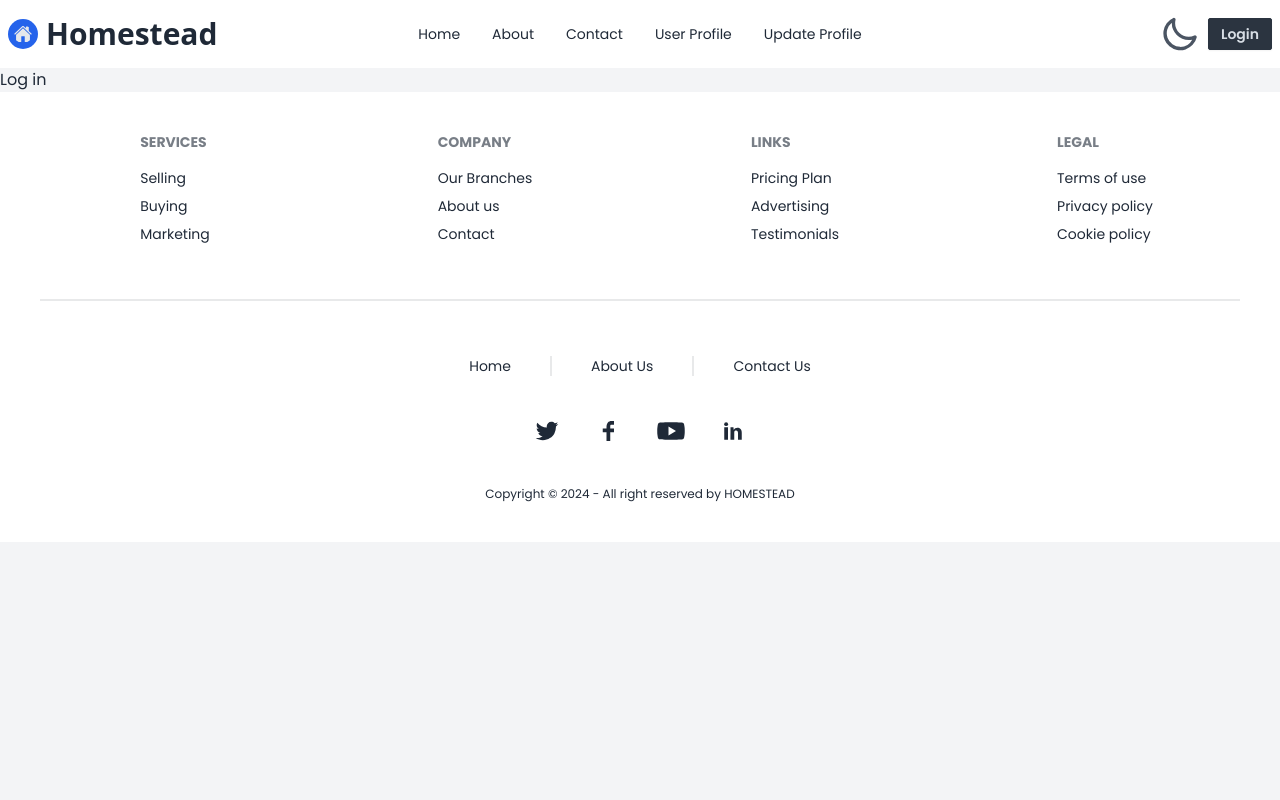
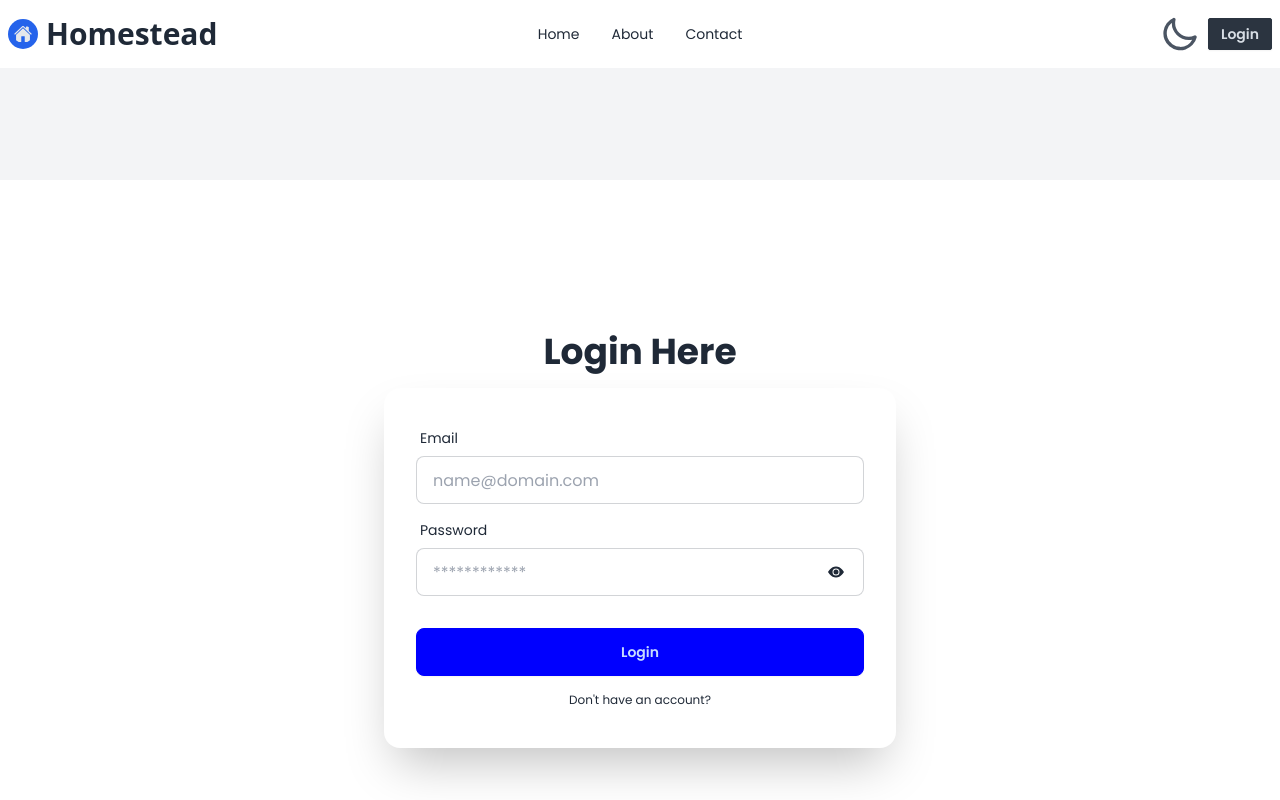
Before and after one commit to snokeOver/homestead-frontnd, a React (Vite) app: page /login in a window 1280 px wide. Shown: the top 800 px of the page. Built offline with nearby package versions, Linux system fonts and the light colour scheme; no server answers; a web font is replaced by a local one.

Commit message:
Completed the login page with email-password. Setup private routes and public routes. Updated the navBar functionality with private-public routes

```diff
--- a/src/components/header/NavBar.jsx
+++ b/src/components/header/NavBar.jsx
@@ -1,18 +1,20 @@
-import { useContext } from "react";
+import { useContext, useState } from "react";
 import { Link, NavLink } from "react-router-dom";
 import { AuthContext } from "../../providers/AuthProvider";
 import ThemeButton from "./ThemeButton";
 import { IoHome } from "react-icons/io5";
 const NavBar = () => {
-  const { loading, user } = useContext(AuthContext);
+  const { loading, user, setUser, logOut } = useContext(AuthContext);
+
+  const [isHovering, setIsHovering] = useState(false);
 
   const handleLogOut = () => {
-    //   logOut()
-    //     .then((result) => {
-    //       console.log(result);
-    //       setUser(null);
-    //     })
-    //     .catch((err) => console.log(err.message));
+    logOut()
+      .then((result) => {
+        console.log(result);
+        setUser(null);
+      })
+      .catch((err) => console.log(err.message));
   };
 
   const navLinks = (
@@ -26,6 +28,8 @@ const NavBar = () => {
       <li>
         <NavLink to="/contact">Contact</NavLink>
       </li>
+      {user && (
+        <>
           <li>
             <NavLink to="/user-profile">User Profile</NavLink>
           </li>
@@ -33,7 +37,10 @@ const NavBar = () => {
             <NavLink to="/update-profile">Update Profile</NavLink>
           </li>
         </>
+      )}
+    </>
   );
+
   return (
     <div className="navbar">
       <div className="navbar-start">
@@ -82,18 +89,27 @@ const NavBar = () => {
             <div
               tabIndex={0}
               role="button"
-              className="btn btn-ghost btn-circle avatar"
+              className="relative btn btn-ghost btn-circle avatar mr-1"
             >
-              <div className="w-8 rounded-full">
+              <div
+                className="w-8 rounded-full"
+                onMouseEnter={() => setIsHovering(true)}
+                onMouseLeave={() => setIsHovering(false)}
+              >
                 <img
                   alt="Tailwind CSS Navbar component"
                   src="https://i.ibb.co/vxg6nY4/user.png"
                 />
+                {isHovering && (
+                  <div className="absolute  top-14 -left-1 shadow-md py-2 px-4 rounded-lg">
+                    {user.displayName}
+                  </div>
+                )}
               </div>
             </div>
             <Link
               onClick={handleLogOut}
-              className="btn btn-neutral px-10 rounded-none btn-sm"
+              className="btn btn-neutral px-3 rounded-none btn-sm"
               to="/"
             >
               Logout
@@ -102,7 +118,7 @@ const NavBar = () => {
         ) : (
           <>
             {loading ? (
-              <span className="loading loading-spinner text-warning"></span>
+              <span className="loading loading-ring loading-lg"></span>
             ) : (
               <Link
                 className="btn btn-neutral px-3 rounded-sm btn-sm"
--- /dev/null
+++ b/src/components/sharedComponents/PageSkeleton.jsx
@@ -0,0 +1,16 @@
+import React from "react";
+
+const PageSkeleton = () => {
+  return (
+    <div className="container mx-auto flex justify-center py-10 lg:py-24 min-h-screen">
+      <div className="flex flex-col gap-4 w-[90%]">
+        <div className="skeleton h-32 w-full"></div>
+        <div className="skeleton h-24 w-28"></div>
+        <div className="skeleton h-24 w-full"></div>
+        <div className="skeleton h-24 w-full"></div>
+      </div>
+    </div>
+  );
+};
+
+export default PageSkeleton;
--- a/src/pages/Login.jsx
+++ b/src/pages/Login.jsx
@@ -1,7 +1,134 @@
-import React from "react";
+import { BsEyeSlashFill, BsFillEyeFill } from "react-icons/bs";
+import { useContext, useEffect, useState } from "react";
+import { Link, useNavigate } from "react-router-dom";
+
+import { ToastContainer, toast } from "react-toastify";
+import "react-toastify/dist/ReactToastify.css";
+import { AuthContext } from "../providers/AuthProvider.jsx";
 
 const Login = () => {
-  return <div>Log in</div>;
+  const { signInUser, user, setLoading } = useContext(AuthContext);
+  const navigate = useNavigate();
+  const [formData, setFormData] = useState({
+    email: "",
+    password: "",
+  });
+
+  const [googleErrMsg, setGoogleErrMsg] = useState("");
+
+  const [successMsg, setSuccessMsg] = useState("");
+  const [showPass, setShowPass] = useState(false);
+
+  // This should handle all the changes of different fields
+  const handleChange = (e) => {
+    const { name, value } = e.target;
+    setFormData((prevData) => ({
+      ...prevData,
+      [name]: value,
+    }));
+  };
+
+  useEffect(() => {
+    if (googleErrMsg) {
+      toast(googleErrMsg);
+    }
+  }, [googleErrMsg]);
+
+  // This should handle submission of form
+  const handleFormSubmit = (e) => {
+    e.preventDefault();
+    setGoogleErrMsg("");
+    setSuccessMsg("");
+
+    signInUser(formData.email, formData.password)
+      .then((result) => {
+        const user = result.user;
+
+        navigate("/");
+      })
+      .catch((err) => {
+        console.log(err.message);
+        console.log(err.code);
+        if (err.code === "auth/invalid-credential") {
+          setGoogleErrMsg("Either email or password is wrong!");
+        } else {
+          setGoogleErrMsg(err.code);
+        }
+        setSuccessMsg("");
+      });
+    setLoading(false);
+    setFormData({
+      email: "",
+      password: "",
+    });
+  };
+
+  // This is for first render
+  useEffect(() => {
+    setGoogleErrMsg();
+  }, []);
+
+  return (
+    <div className="my-10 xl:my-28 container bg-base-100 mx-auto p-5 md:p-10 min-h-screen">
+      <div className="hero py-24 bg-base-100 rounded-xl">
+        <div className="hero-content  w-full flex-col">
+          <div className="text-center lg:text-left ">
+            <h1 className="text-4xl font-bold">Login Here</h1>
+          </div>
+          <div className="card w-full max-w-lg shadow-2xl bg-base-100">
+            <form className="card-body" onSubmit={handleFormSubmit}>
+              <div className="form-control">
+                <label className="label">
+                  <span className="label-text">Email</span>
+                </label>
+                <input
+                  type="email"
+                  name="email"
+                  placeholder="name@domain.com"
+                  value={formData.email || ""}
+                  className="input input-bordered"
+                  onChange={handleChange}
+                  required
+                />
+              </div>
+
+              <div className="form-control relative">
+                <label className="label">
+                  <span className="label-text">Password</span>
+                </label>
+                <input
+                  type={showPass ? "text" : "password"}
+                  name="password"
+                  placeholder="************"
+                  value={formData.password || ""}
+                  className="input input-bordered"
+                  onChange={handleChange}
+                  required
+                />
+                <span
+                  className="absolute right-5 top-[3.25rem]"
+                  onClick={() => setShowPass(!showPass)}
+                >
+                  {showPass ? <BsEyeSlashFill /> : <BsFillEyeFill />}
+                </span>
+              </div>
+
+              <div className="form-control mt-6">
+                <button className="btn btn-primary ">Login</button>
+              </div>
+              <label className="label  flex justify-center">
+                <Link className="label-text-alt link link-hover" to="/register">
+                  Don't have an account?
+                </Link>
+              </label>
+            </form>
+
+            <ToastContainer />
+          </div>
+        </div>
+      </div>
+    </div>
+  );
 };
 
 export default Login;
--- a/src/pages/Register.jsx
+++ b/src/pages/Register.jsx
@@ -1,10 +1,5 @@
 import { BsEyeSlashFill, BsFillEyeFill } from "react-icons/bs";
-import {
-  createUserWithEmailAndPassword,
-  sendEmailVerification,
-} from "firebase/auth";
 import { useContext, useEffect, useState } from "react";
-import auth from "../services/firebaseConfig.js";
 import { Link } from "react-router-dom";
 
 import { ToastContainer, toast } from "react-toastify";
--- a/src/providers/AuthProvider.jsx
+++ b/src/providers/AuthProvider.jsx
@@ -2,6 +2,8 @@ import { createContext, useEffect, useState } from "react";
 import {
   createUserWithEmailAndPassword,
   onAuthStateChanged,
+  signInWithEmailAndPassword,
+  signOut,
   updateProfile,
 } from "firebase/auth";
 import auth from "../services/firebaseConfig.js";
@@ -22,12 +24,22 @@ const AuthProvider = ({ children }) => {
     return updateProfile(user, data);
   };
 
+  const signInUser = (email, password) => {
+    setLoading(true);
+    return signInWithEmailAndPassword(auth, email, password);
+  };
+
+  const logOut = () => {
+    return signOut(auth);
+  };
+
   useEffect(() => {
     setLoading(true);
     const unSubscribe = onAuthStateChanged(auth, (currUser) => {
       if (currUser) {
-        setUser(currUser.user);
+        setUser(currUser);
         setLoading(false);
+        // console.log(currUser);
       } else {
         setUser(null);
         setLoading(false);
@@ -36,7 +48,16 @@ const AuthProvider = ({ children }) => {
     });
   }, []);
 
-  const authInfo = { user, loading, registerUser, updateProfileInfo };
+  const authInfo = {
+    user,
+    setUser,
+    loading,
+    setLoading,
+    logOut,
+    registerUser,
+    updateProfileInfo,
+    signInUser,
+  };
 
   return (
     <AuthContext.Provider value={authInfo}>{children}</AuthContext.Provider>
--- a/src/routes/AllRoutes.jsx
+++ b/src/routes/AllRoutes.jsx
@@ -8,6 +8,9 @@ import Login from "../pages/Login";
 import Register from "../pages/Register";
 import UpdateProfile from "../pages/UpdateProfile";
 import UserProfile from "../pages/UserProfile";
+import PrivateRoutes from "./PrivateRoutes";
+import PublicRoutes from "./PublicRoutes";
+import EstateDetails from "../pages/EstateDetails";
 
 const router = createBrowserRouter([
   {
@@ -28,23 +31,43 @@ const router = createBrowserRouter([
       },
       {
         path: "/update-profile",
-        element: <UpdateProfile />,
+        element: (
+          <PrivateRoutes>
+            <UpdateProfile />
+          </PrivateRoutes>
+        ),
       },
       {
         path: "/user-profile",
-        element: <UserProfile />,
+        element: (
+          <PrivateRoutes>
+            <UserProfile />
+          </PrivateRoutes>
+        ),
       },
       {
         path: "/estate-details",
-        element: <TextEncoderStream />,
+        element: (
+          <PrivateRoutes>
+            <EstateDetails />
+          </PrivateRoutes>
+        ),
       },
       {
         path: "/login",
-        element: <Login />,
+        element: (
+          <PublicRoutes>
+            <Login />
+          </PublicRoutes>
+        ),
       },
       {
         path: "/register",
-        element: <Register />,
+        element: (
+          <PublicRoutes>
+            <Register />
+          </PublicRoutes>
+        ),
       },
       {
         path: "*",
--- /dev/null
+++ b/src/routes/PrivateRoutes.jsx
@@ -0,0 +1,18 @@
+import { useContext } from "react";
+import { AuthContext } from "../providers/AuthProvider";
+import { Navigate } from "react-router-dom";
+import PageSkeleton from "../components/sharedComponents/PageSkeleton";
+
+const PrivateRoutes = ({ children }) => {
+  const { user, loading } = useContext(AuthContext);
+  if (loading) {
+    return <PageSkeleton />;
+  }
+  if (user) {
+    return children;
+  }
+
+  return <Navigate to="/login"></Navigate>;
+};
+
+export default PrivateRoutes;
--- /dev/null
+++ b/src/routes/PublicRoutes.jsx
@@ -0,0 +1,17 @@
+import { useContext } from "react";
+import { AuthContext } from "../providers/AuthProvider";
+import { Navigate } from "react-router-dom";
+import PageSkeleton from "../components/sharedComponents/PageSkeleton";
+
+const PublicRoutes = ({ children }) => {
+  const { user, loading } = useContext(AuthContext);
+  if (loading) {
+    return <PageSkeleton />;
+  }
+  if (!user) {
+    return children;
+  }
+  return <Navigate to="/"></Navigate>;
+};
+
+export default PublicRoutes;
```
Lines whose indentation alone changed are shown as unchanged.
